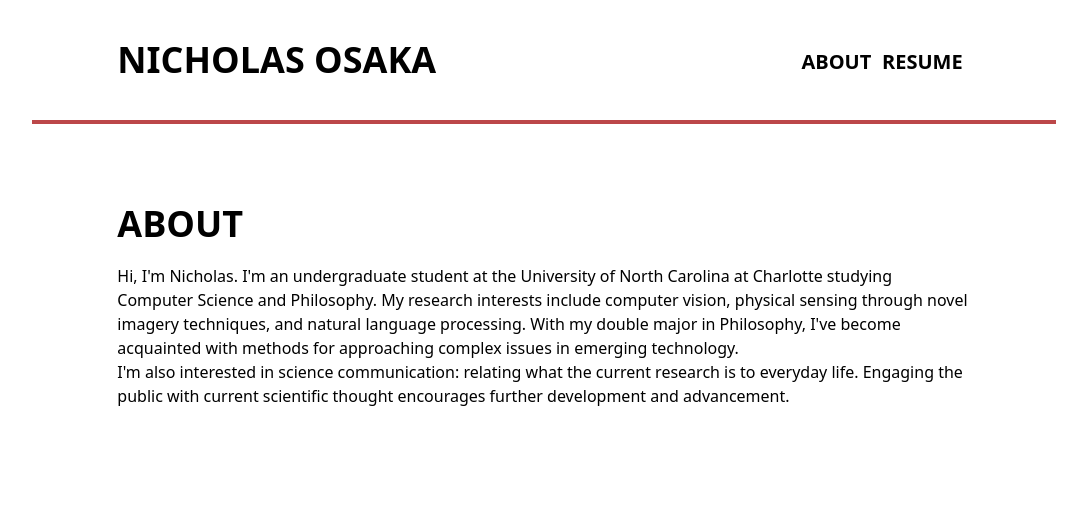
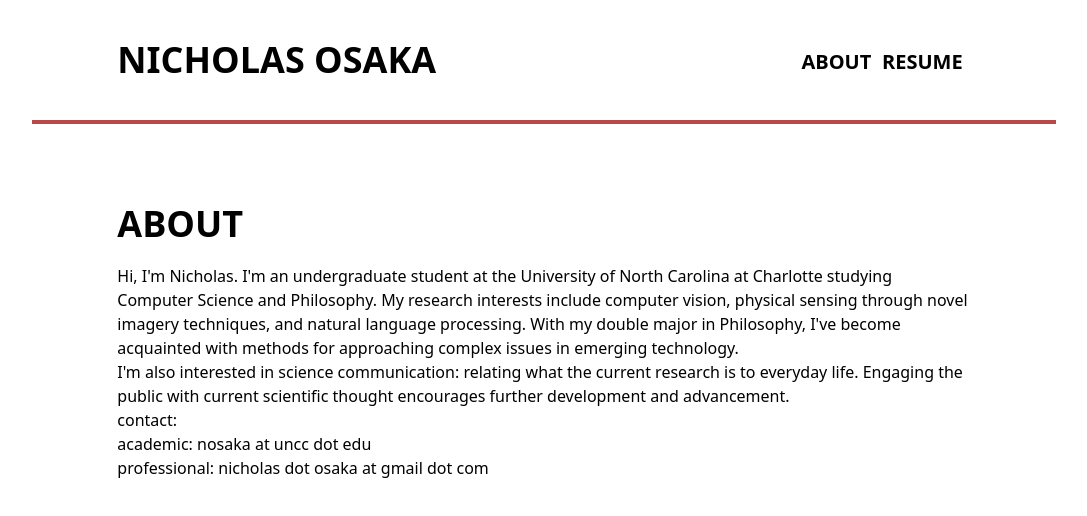
Before and after one commit to nicholasosaka/nosaka.xyz, a Next.js app: page /about in a window 1280 px wide. Shown: the top 516 px of the page, without its empty margins (96-1183 px from the left). Built offline with nearby package versions, Linux system fonts and the light colour scheme; what @tailwindcss/typography would draw is missing.

Commit message:
Update about.js

```diff
--- a/pages/about.js
+++ b/pages/about.js
@@ -16,6 +16,11 @@ export default function About() {
                     <p>Hi, I'm Nicholas. I'm an undergraduate student at the University of North Carolina at Charlotte studying Computer Science and Philosophy. My research interests include computer vision, physical sensing through novel imagery techniques, and natural language processing. With my double major in Philosophy, I've become acquainted with methods for approaching complex issues in emerging technology. </p>
                     <p>I'm also interested in science communication: relating what the current research is to everyday life. Engaging the public with current scientific thought encourages further development and advancement.</p>
                 </div>
+                <div className="prose">
+                    <p>contact:</p>
+                    <p>academic: nosaka at uncc dot edu</p>
+                    <p>professional: nicholas dot osaka at gmail dot com</p>
+                </div>
             </div>
         </div>
     )
```
